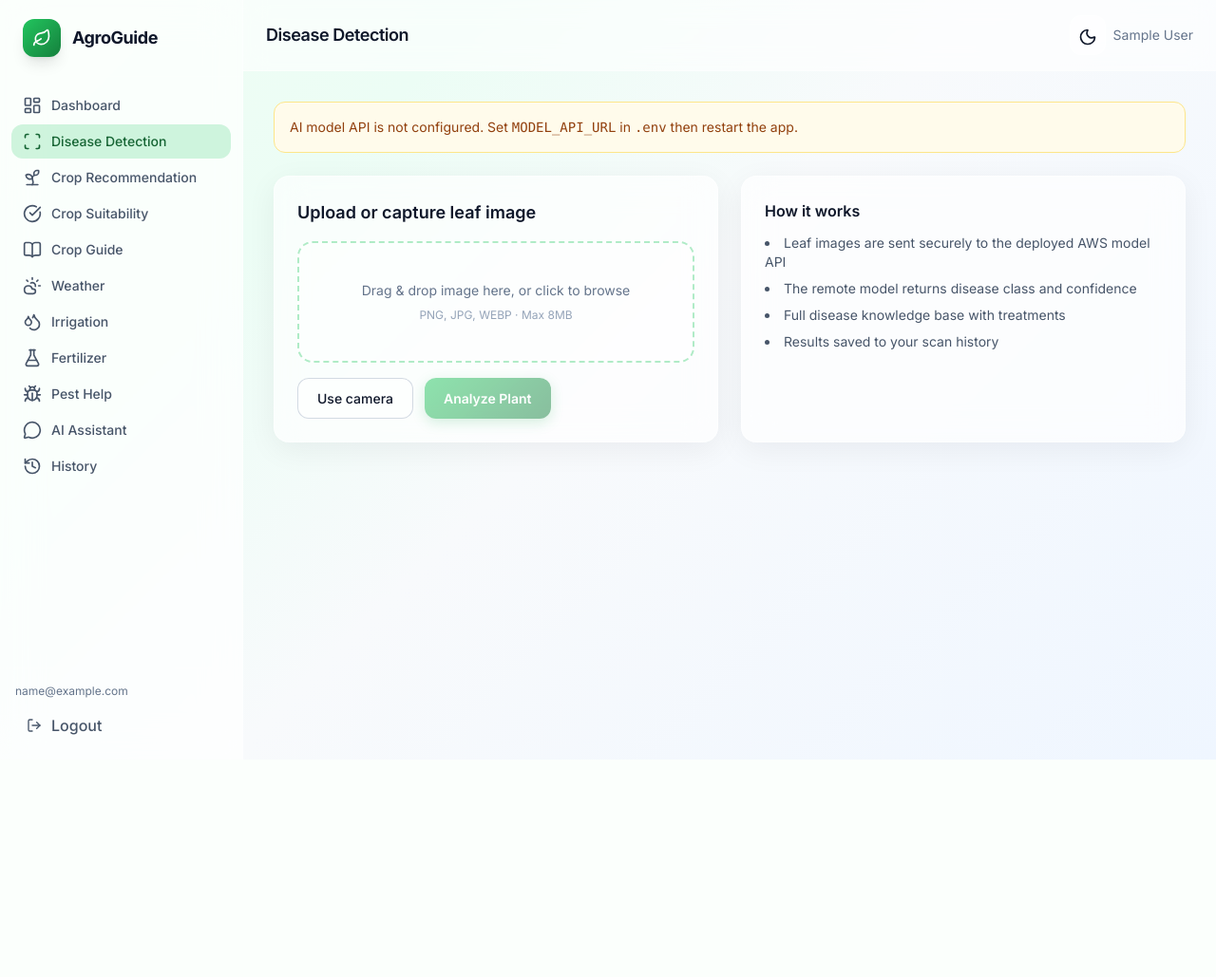
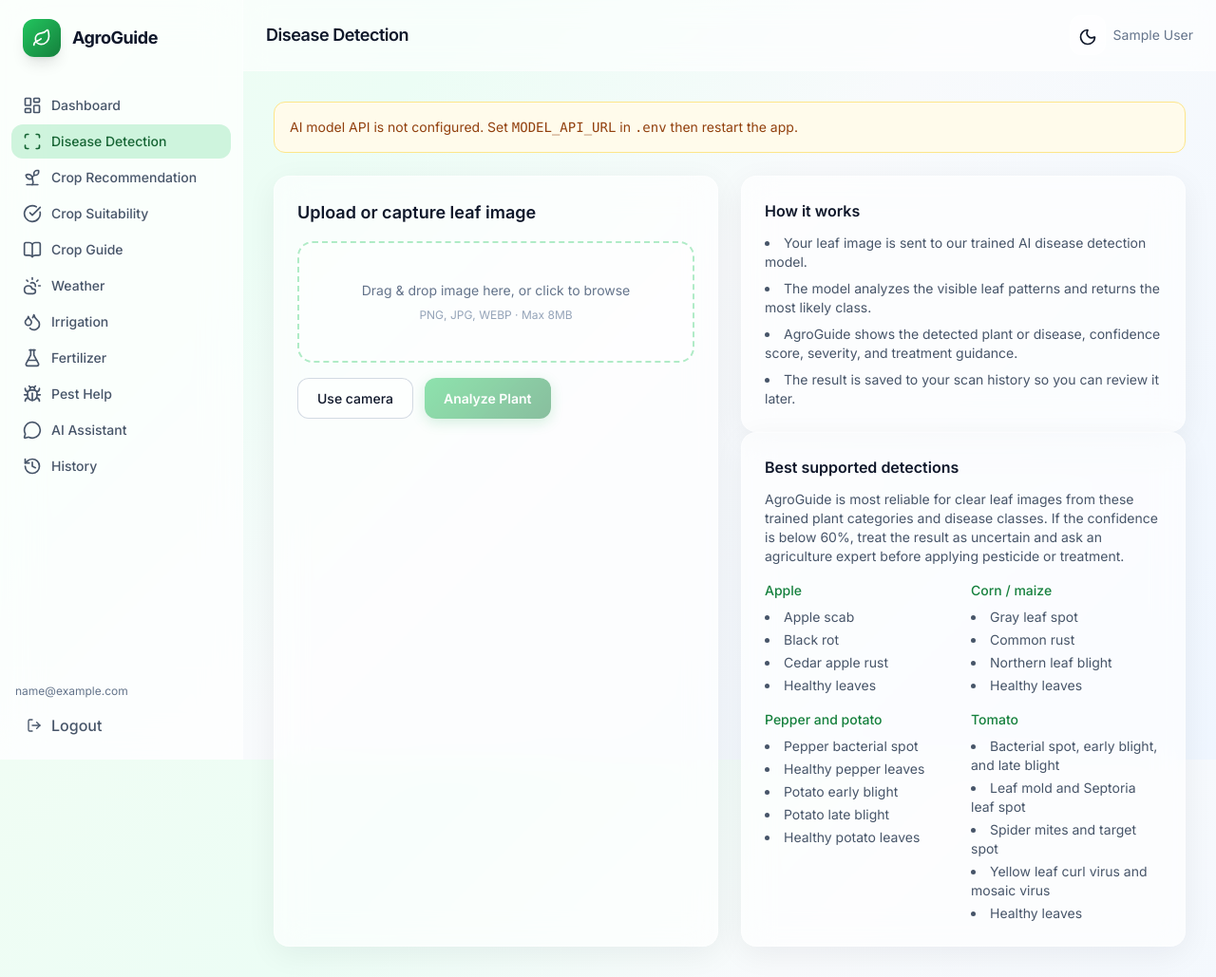
Before and after one commit to nishalchy2020-ui/AgroGuideApp, a Flask app: page /detection/ in a window 1280 px wide. Shown: the whole page at 95% size. Before the commit the page ends 774 px from the top, so only its background shows below. Run offline with Flask 3, Linux system fonts and the light colour scheme; the visitor is signed in with stand-in values (Sample User, id 1).

Commit message:
update_instructions

```diff
--- a/app/templates/detection/index.html
+++ b/app/templates/detection/index.html
@@ -25,14 +25,64 @@
     <video id="camera-stream" class="hidden w-full rounded-xl mt-4" autoplay playsinline></video>
     <canvas id="camera-canvas" class="hidden"></canvas>
   </div>
-  <div class="card bg-gradient-to-br from-agro-50 to-white dark:from-agro-950 dark:to-slate-900">
-    <h3 class="font-semibold mb-3">How it works</h3>
-    <ul class="text-sm text-slate-600 dark:text-slate-400 space-y-2 list-disc list-inside">
-      <li>Leaf images are sent securely to the deployed AWS model API</li>
-      <li>The remote model returns disease class and confidence</li>
-      <li>Full disease knowledge base with treatments</li>
-      <li>Results saved to your scan history</li>
-    </ul>
+  <div class="space-y-6">
+    <div class="card bg-gradient-to-br from-agro-50 to-white dark:from-agro-950 dark:to-slate-900">
+      <h3 class="font-semibold mb-3">How it works</h3>
+      <ul class="text-sm text-slate-600 dark:text-slate-400 space-y-2 list-disc list-inside">
+        <li>Your leaf image is sent to our trained AI disease detection model.</li>
+        <li>The model analyzes the visible leaf patterns and returns the most likely class.</li>
+        <li>AgroGuide shows the detected plant or disease, confidence score, severity, and treatment guidance.</li>
+        <li>The result is saved to your scan history so you can review it later.</li>
+      </ul>
+    </div>
+
+    <div class="card border-l-4 border-amber-500">
+      <h3 class="font-semibold mb-3">Best supported detections</h3>
+      <p class="text-sm text-slate-600 dark:text-slate-400 mb-4">
+        AgroGuide is most reliable for clear leaf images from these trained plant categories and disease classes.
+        If the confidence is below 60%, treat the result as uncertain and ask an agriculture expert before applying pesticide or treatment.
+      </p>
+      <div class="grid sm:grid-cols-2 gap-4 text-sm">
+        <div>
+          <h4 class="font-medium text-agro-700 dark:text-agro-400 mb-2">Apple</h4>
+          <ul class="text-slate-600 dark:text-slate-400 space-y-1 list-disc list-inside">
+            <li>Apple scab</li>
+            <li>Black rot</li>
+            <li>Cedar apple rust</li>
+            <li>Healthy leaves</li>
+          </ul>
+        </div>
+        <div>
+          <h4 class="font-medium text-agro-700 dark:text-agro-400 mb-2">Corn / maize</h4>
+          <ul class="text-slate-600 dark:text-slate-400 space-y-1 list-disc list-inside">
+            <li>Gray leaf spot</li>
+            <li>Common rust</li>
+            <li>Northern leaf blight</li>
+            <li>Healthy leaves</li>
+          </ul>
+        </div>
+        <div>
+          <h4 class="font-medium text-agro-700 dark:text-agro-400 mb-2">Pepper and potato</h4>
+          <ul class="text-slate-600 dark:text-slate-400 space-y-1 list-disc list-inside">
+            <li>Pepper bacterial spot</li>
+            <li>Healthy pepper leaves</li>
+            <li>Potato early blight</li>
+            <li>Potato late blight</li>
+            <li>Healthy potato leaves</li>
+          </ul>
+        </div>
+        <div>
+          <h4 class="font-medium text-agro-700 dark:text-agro-400 mb-2">Tomato</h4>
+          <ul class="text-slate-600 dark:text-slate-400 space-y-1 list-disc list-inside">
+            <li>Bacterial spot, early blight, and late blight</li>
+            <li>Leaf mold and Septoria leaf spot</li>
+            <li>Spider mites and target spot</li>
+            <li>Yellow leaf curl virus and mosaic virus</li>
+            <li>Healthy leaves</li>
+          </ul>
+        </div>
+      </div>
+    </div>
   </div>
 </div>
 {% endblock %}
--- a/app/templates/detection/result.html
+++ b/app/templates/detection/result.html
@@ -12,6 +12,11 @@
     <h2 class="text-xl font-bold">{{ scan.disease_label }}</h2>
     <p class="text-3xl font-bold text-agro-600 mt-2">{{ confidence_percent|round(2) }}%</p>
     <p class="text-sm text-slate-500">confidence</p>
+    {% if confidence_percent < 60 %}
+    <div class="mt-4 rounded-xl border border-amber-300 bg-amber-50 p-3 text-sm text-amber-800 dark:border-amber-700 dark:bg-amber-900/30 dark:text-amber-200">
+      Confidence is below 60%. Please treat this result as uncertain and consult an agriculture expert before applying treatment.
+    </div>
+    {% endif %}
     <span class="inline-block mt-4 px-3 py-1 rounded-full text-sm font-medium {{ badge_class }}">{{ scan.severity|upper }} severity</span>
   </div>
   <div class="lg:col-span-2 space-y-4">
```
